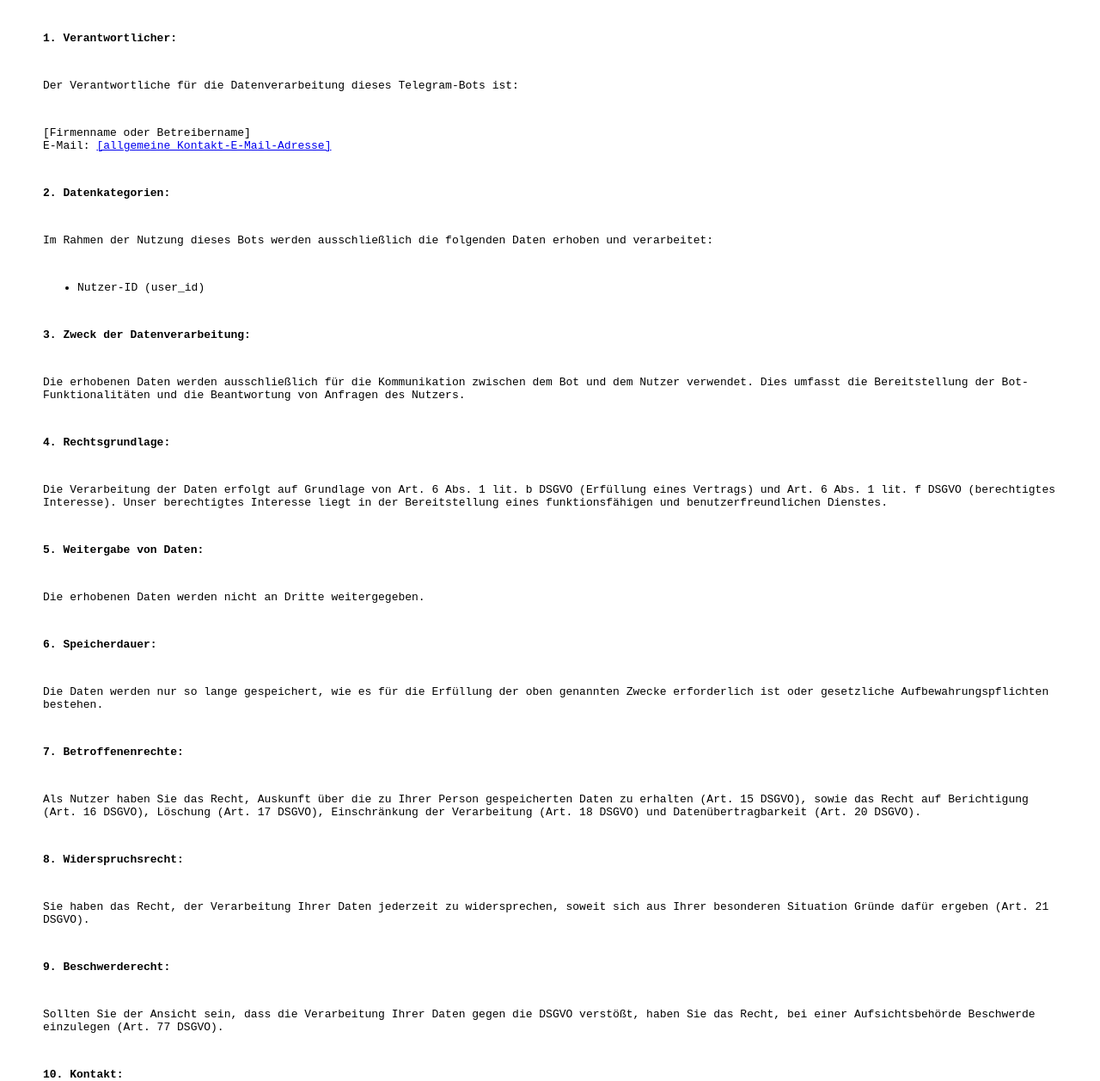
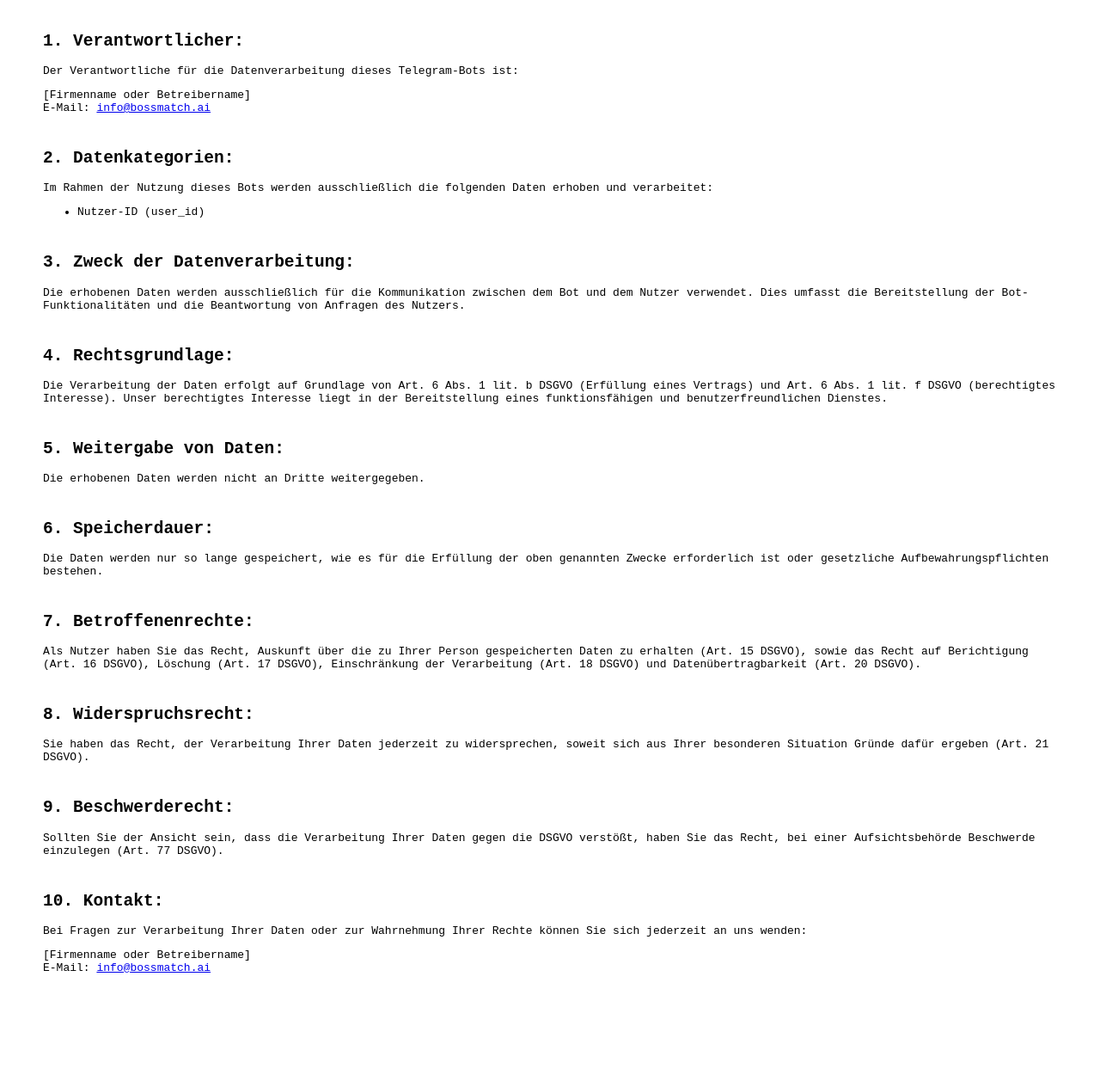
Before and after one commit to thecodemonkey/bossmatch, a plain HTML site: page gdpr.html in a window 1280 px wide. Shown: the part 83-1340 px from the top of the page at 86% size. After the commit the page ends 1266 px from the top, so only its background shows below. Drawn offline with Linux system fonts and the light colour scheme.

Commit message:
Update gdpr.html

```diff
--- a/gdpr.html
+++ b/gdpr.html
@@ -3,7 +3,7 @@
 <head>
     <meta charset="UTF-8">
     <meta name="viewport" content="width=device-width, initial-scale=1.0">
-    <title>Datenschutzerklärung für den Telegram-Bot</title>
+    <title>Datenschutzerklärung für den BOSSMATCH/Telegram-Bot</title>
 </head>
 <style>
     body{
@@ -11,42 +11,42 @@
       margin: 50px;
     }
 
-    p {
-        margin: 40px 0;
+    h2 {
+        margin-top: 40px;
     }
 </style>
 <body>
     <h1>Datenschutzerklärung für den Telegram-Bot</h1>
-    <p><strong>1. Verantwortlicher:</strong></p>
+    <h2>1. Verantwortlicher:</h2>
     <p>Der Verantwortliche für die Datenverarbeitung dieses Telegram-Bots ist:</p>
     <p>
         [Firmenname oder Betreibername]<br>
-        E-Mail: <a href="mailto:[allgemeine Kontakt-E-Mail-Adresse]">[allgemeine Kontakt-E-Mail-Adresse]</a>
+        E-Mail: <a href="mailto:info@bossmatch.ai">info@bossmatch.ai</a>
     </p>
-    <p><strong>2. Datenkategorien:</strong></p>
+    <h2>2. Datenkategorien:</h2>
     <p>Im Rahmen der Nutzung dieses Bots werden ausschließlich die folgenden Daten erhoben und verarbeitet:</p>
     <ul>
         <li>Nutzer-ID (user_id)</li>
     </ul>
-    <p><strong>3. Zweck der Datenverarbeitung:</strong></p>
+    <h2>3. Zweck der Datenverarbeitung:</h2>
     <p>Die erhobenen Daten werden ausschließlich für die Kommunikation zwischen dem Bot und dem Nutzer verwendet. Dies umfasst die Bereitstellung der Bot-Funktionalitäten und die Beantwortung von Anfragen des Nutzers.</p>
-    <p><strong>4. Rechtsgrundlage:</strong></p>
+    <h2>4. Rechtsgrundlage:</h2>
     <p>Die Verarbeitung der Daten erfolgt auf Grundlage von Art. 6 Abs. 1 lit. b DSGVO (Erfüllung eines Vertrags) und Art. 6 Abs. 1 lit. f DSGVO (berechtigtes Interesse). Unser berechtigtes Interesse liegt in der Bereitstellung eines funktionsfähigen und benutzerfreundlichen Dienstes.</p>
-    <p><strong>5. Weitergabe von Daten:</strong></p>
+    <h2>5. Weitergabe von Daten:</h2>
     <p>Die erhobenen Daten werden nicht an Dritte weitergegeben.</p>
-    <p><strong>6. Speicherdauer:</strong></p>
+    <h2>6. Speicherdauer:</h2>
     <p>Die Daten werden nur so lange gespeichert, wie es für die Erfüllung der oben genannten Zwecke erforderlich ist oder gesetzliche Aufbewahrungspflichten bestehen.</p>
-    <p><strong>7. Betroffenenrechte:</strong></p>
+    <h2>7. Betroffenenrechte:</h2>
     <p>Als Nutzer haben Sie das Recht, Auskunft über die zu Ihrer Person gespeicherten Daten zu erhalten (Art. 15 DSGVO), sowie das Recht auf Berichtigung (Art. 16 DSGVO), Löschung (Art. 17 DSGVO), Einschränkung der Verarbeitung (Art. 18 DSGVO) und Datenübertragbarkeit (Art. 20 DSGVO).</p>
-    <p><strong>8. Widerspruchsrecht:</strong></p>
+    <h2>8. Widerspruchsrecht:</h2>
     <p>Sie haben das Recht, der Verarbeitung Ihrer Daten jederzeit zu widersprechen, soweit sich aus Ihrer besonderen Situation Gründe dafür ergeben (Art. 21 DSGVO).</p>
-    <p><strong>9. Beschwerderecht:</strong></p>
+    <h2>9. Beschwerderecht:</h2>
     <p>Sollten Sie der Ansicht sein, dass die Verarbeitung Ihrer Daten gegen die DSGVO verstößt, haben Sie das Recht, bei einer Aufsichtsbehörde Beschwerde einzulegen (Art. 77 DSGVO).</p>
-    <p><strong>10. Kontakt:</strong></p>
+    <h2>10. Kontakt:</h2>
     <p>Bei Fragen zur Verarbeitung Ihrer Daten oder zur Wahrnehmung Ihrer Rechte können Sie sich jederzeit an uns wenden:</p>
     <p>
         [Firmenname oder Betreibername]<br>
-        E-Mail: <a href="mailto:[allgemeine Kontakt-E-Mail-Adresse]">[allgemeine Kontakt-E-Mail-Adresse]</a>
+        E-Mail: <a href="mailto:info@bossmatch.ai">info@bossmatch.ai</a>
     </p>
 </body>
 </html>
```
